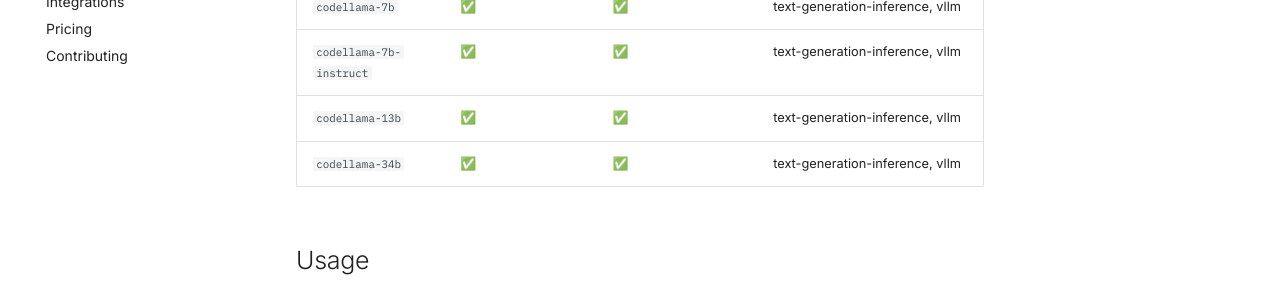
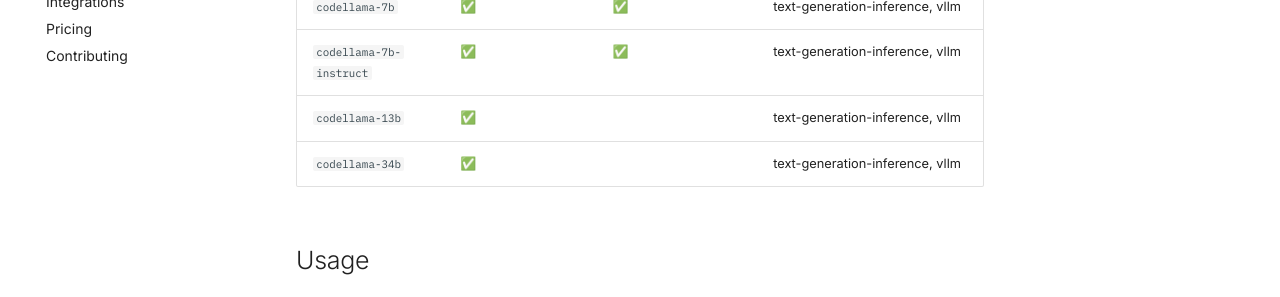
Before and after one commit to scaleapi/llm-engine, an MkDocs documentation site: the page built from docs/model_zoo.md, in a window 1280 px wide and 900 px high, scrolled down 745 px. Shown: the part 429-726 px from the top of the window. Built offline with MkDocs 1.6.1 and Material for MkDocs 9.7.7, drawn with Linux system fonts in a browser that asks for light colours; comment, search, counter and statistics services are not loaded.

Commit message:
update docs

```diff
--- a/docs/model_zoo.md
+++ b/docs/model_zoo.md
@@ -22,8 +22,8 @@ Scale hosts the following models in the LLM Engine Model Zoo:
 | `mistral-7b-instruct`         | ✅                       |    ✅                        | vllm |
 | `codellama-7b`         | ✅                       | ✅                           | text-generation-inference, vllm |
 | `codellama-7b-instruct`         | ✅                       | ✅                           | text-generation-inference, vllm |
-| `codellama-13b`         | ✅                       | ✅                           | text-generation-inference, vllm |
-| `codellama-34b`         | ✅                       | ✅                           | text-generation-inference, vllm |
+| `codellama-13b`         | ✅                       |                            | text-generation-inference, vllm |
+| `codellama-34b`         | ✅                       |                            | text-generation-inference, vllm |
 
 ## Usage
 
```
